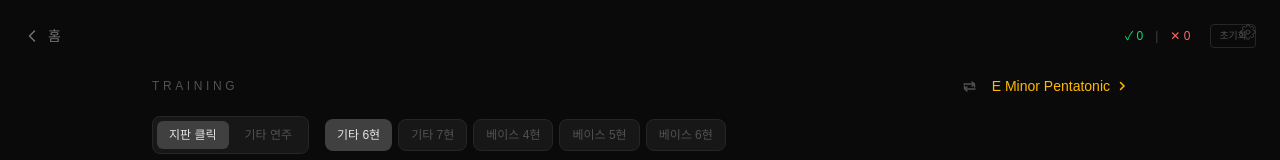
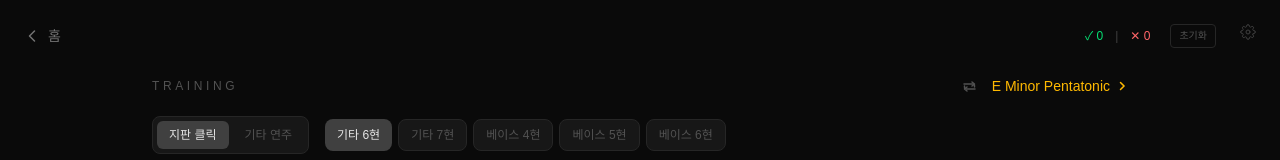
Before and after one commit to KJH-0596/music-practice-app, a Next.js app: page /quiz in a window 1280 px wide. Shown: the top 160 px of the page. Built offline with nearby package versions, Linux system fonts and the light colour scheme.

Commit message:
refactor: 버튼 겹침 수정

```diff
--- a/app/quiz/page.tsx
+++ b/app/quiz/page.tsx
@@ -180,7 +180,7 @@
         </Link>
 
         {/* 스코어 */}
-        <div className="flex items-center gap-3 text-xs font-mono">
+        <div className="flex items-center gap-3 text-xs font-mono pr-10">
           <span className="text-green-400">✓ {score.correct}</span>
           <span className="text-neutral-700">|</span>
           <span className="text-red-400">✕ {score.wrong}</span>
```
